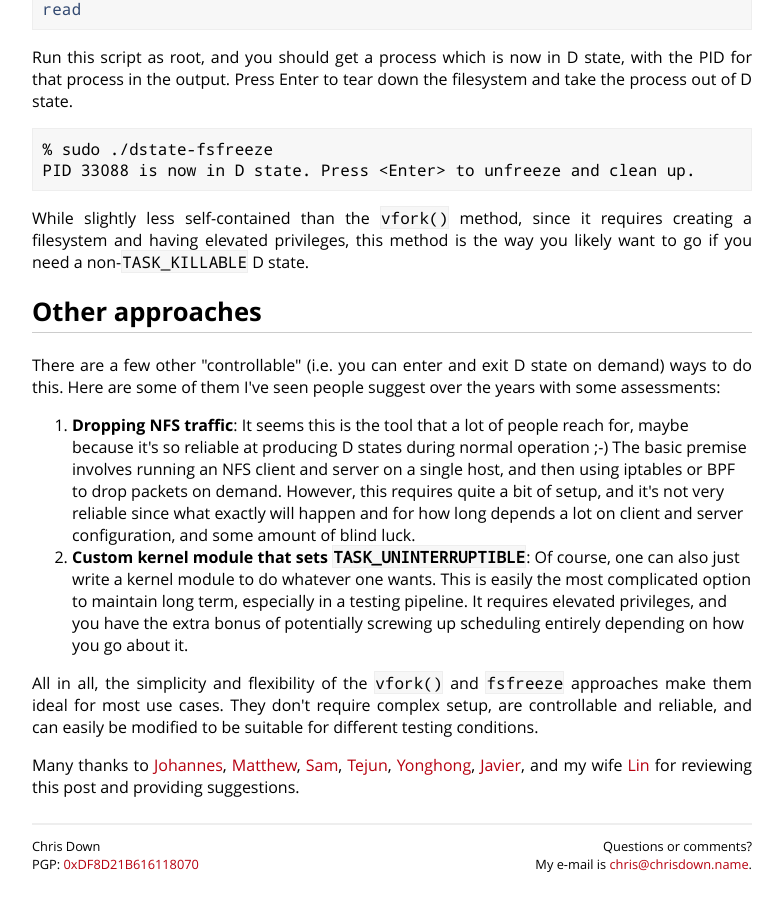
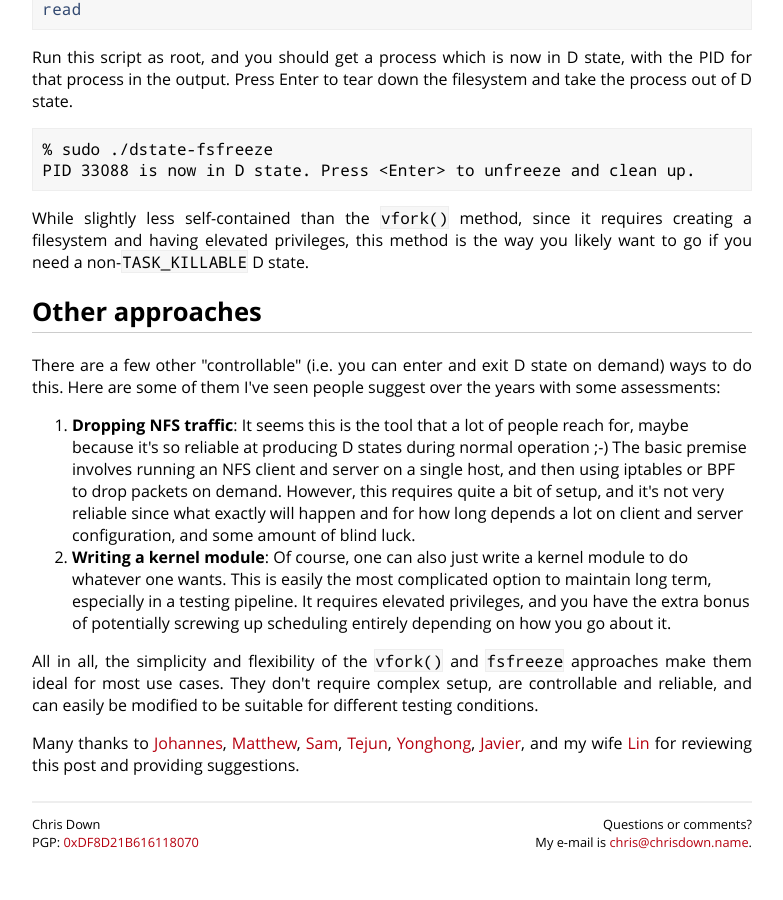
Before and after one commit to cdown/chrisdown.name, a Jekyll site: the page built from _posts/2024-02-05-reliably-creating-d-state-processes-on-demand.md, in a window 1280 px wide and 900 px high, scrolled down 13447 px. Shown: the whole window, without its empty margins (248-1031 px from the left). Built offline with Jekyll 4.4.1, drawn with Linux system fonts in a browser that asks for light colours; a script that is not in the unit is left out; after the commit the page ends 14325 px from its top, so only the background shows below that.

Commit message:
vfork: Shorten custom kernel module

```diff
--- a/_posts/2024-02-05-reliably-creating-d-state-processes-on-demand.md
+++ b/_posts/2024-02-05-reliably-creating-d-state-processes-on-demand.md
@@ -837,12 +837,11 @@ the years with some assessments:
    demand. However, this requires quite a bit of setup, and it's not very
    reliable since what exactly will happen and for how long depends a lot on
    client and server configuration, and some amount of blind luck.
-2. **Custom kernel module that sets `TASK_UNINTERRUPTIBLE`**: Of course, one
-   can also just write a kernel module to do whatever one wants. This is easily
-   the most complicated option to maintain long term, especially in a testing
-   pipeline. It requires elevated privileges, and you have the extra bonus of
-   potentially screwing up scheduling entirely depending on how you go about
-   it.
+2. **Writing a kernel module**: Of course, one can also just write a kernel
+   module to do whatever one wants. This is easily the most complicated option
+   to maintain long term, especially in a testing pipeline. It requires
+   elevated privileges, and you have the extra bonus of potentially screwing up
+   scheduling entirely depending on how you go about it.
 
 All in all, the simplicity and flexibility of the `vfork()` and `fsfreeze`
 approaches make them ideal for most use cases. They don't require complex
```
